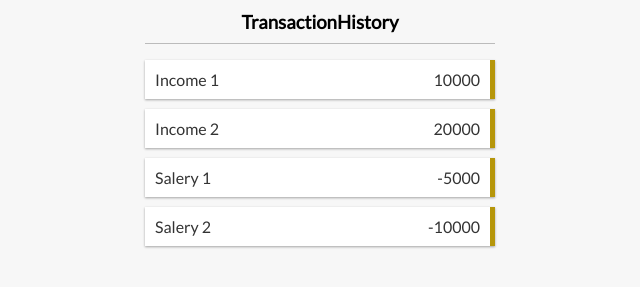
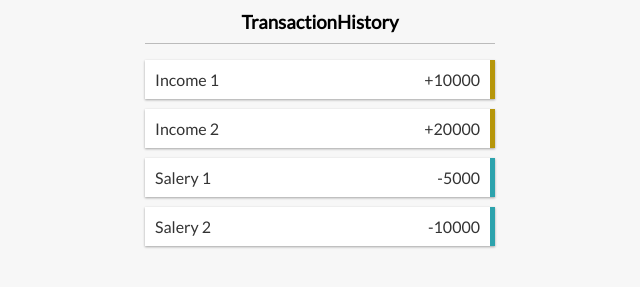
Before and after one commit to Nabeel87/expence-mang-sys, a React (Create React App) app: page / in a window 1280 px wide. Shown: the part 269-556 px from the top of the page, without its empty margins (320-960 px from the left). Built offline with nearby package versions, Linux system fonts and the light colour scheme.

Commit message:
Update Transaction.js
Using a ternary operator determine if the transaction amount is positive or negative and
use the type to significy positive or negative transaction amount in the display

```diff
--- a/src/components/Transaction.js
+++ b/src/components/Transaction.js
@@ -1,10 +1,14 @@
 import React from "react";
 
 export const Transaction = ({transaction}) =>{
+
+    const sign = transaction.transactionAmount > 0 ?'+' : '-';
+    const transactiontype = transaction.transactionAmount > 0 ? 'plus' : 'minus';
+
     return(
-        <li className="plus">
+        <li className={transactiontype}>
                 {transaction.description}
-                <span>{transaction.transactionAmount}</span>
+                <span>{sign}{Math.abs(transaction.transactionAmount)}</span>
                 <button className="delete-btn">X</button>
             </li>
     )
```
